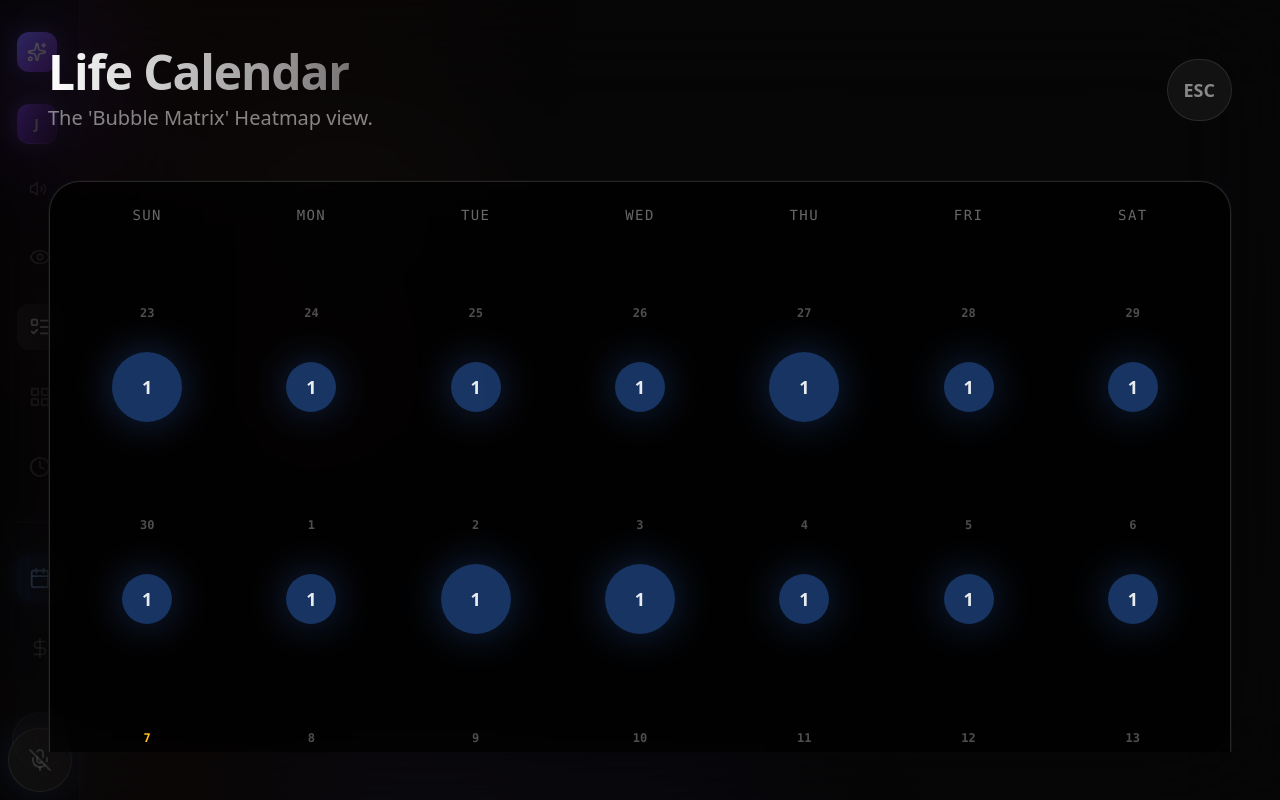
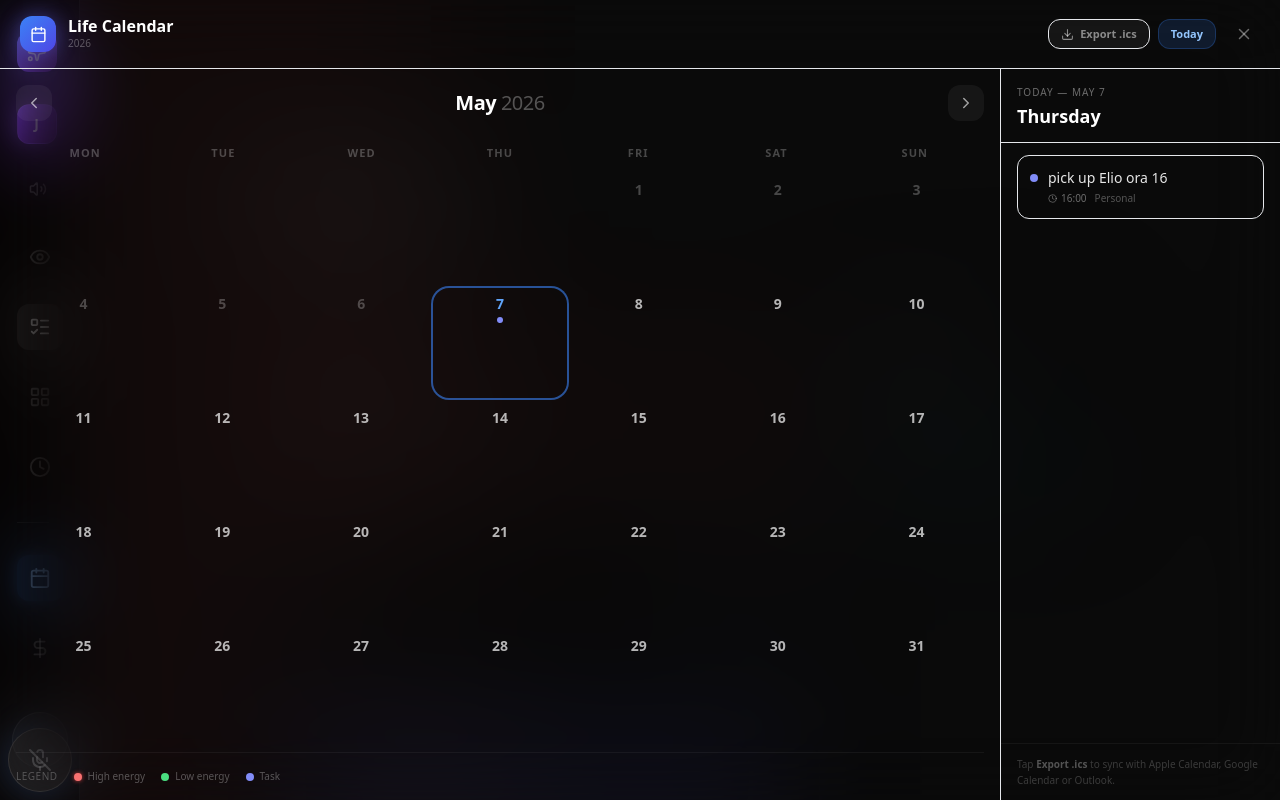
Before and after one commit to giuce8882/sergius-os, a React (Vite) app: page / in a window 1280 px wide. Both pictures are taken after a click on the button 39 px from the left and 578 px from the top of the page. Shown: the top 800 px of the page. Built offline with nearby package versions, Linux system fonts and the light colour scheme.

Commit message:
feat: real 2026 Life Calendar — month nav, today sync, ICS export, Jarvis dueDate support

```diff
--- a/src/components/JarvisAgent.jsx
+++ b/src/components/JarvisAgent.jsx
@@ -21,7 +21,8 @@ const TOOLS = [
           energy:    { type: 'string', description: '"high", "low", or omit' },
           projectId: { type: 'string', description: 'Client or project name (business) or life area (personal)' },
           stage:     { type: 'string', description: 'Idea | Development | In Production | Paid/Wrapped' },
-          hour:      { type: 'number', description: 'Scheduled hour (0-23) if time-specific' }
+          hour:      { type: 'number', description: 'Scheduled hour (0-23) if time-specific' },
+          dueDate:   { type: 'string', description: 'Due date in YYYY-MM-DD format if the task is for a specific day' }
         },
         required: ['text', 'domain']
       }
@@ -46,7 +47,8 @@ const TOOLS = [
                 energy:    { type: 'string' },
                 projectId: { type: 'string' },
                 stage:     { type: 'string' },
-                hour:      { type: 'number' }
+                hour:      { type: 'number' },
+                dueDate:   { type: 'string', description: 'Due date in YYYY-MM-DD format' }
               },
               required: ['text', 'domain']
             }
@@ -429,6 +431,7 @@ const JarvisAgent = ({ isOpen, onClose, todos, setTodos, financial, setFinancial
           projectColor: args.projectId ? hashProjectColor(args.projectId) : null,
           domain: args.domain || 'business',
           hour: args.hour || null,
+          dueDate: args.dueDate || null,
         }, ...prev]);
         return { success: true, taskId: newId };
       }
@@ -444,6 +447,7 @@ const JarvisAgent = ({ isOpen, onClose, todos, setTodos, financial, setFinancial
           projectColor: t.projectId ? hashProjectColor(t.projectId) : null,
           domain: t.domain || 'business',
           hour: t.hour || null,
+          dueDate: t.dueDate || null,
         }));
         setTodos(prev => [...newTasks, ...prev]);
         return { success: true, count: newTasks.length };
--- a/src/components/LifeCalendar.jsx
+++ b/src/components/LifeCalendar.jsx
@@ -1,125 +1,353 @@
-import React, { useMemo } from 'react';
-import GlassPanel from './GlassPanel';
-import { Sparkles, Activity, Briefcase, Heart, Calendar } from 'lucide-react';
+import React, { useState, useMemo } from 'react';
+import { X, ChevronLeft, ChevronRight, Calendar, Download, Zap, Clock } from 'lucide-react';
+
+// ── Helpers ──────────────────────────────────────────────────────────────────
+
+const MONTHS = [
+  'January','February','March','April','May','June',
+  'July','August','September','October','November','December'
+];
+const DAYS = ['Mon','Tue','Wed','Thu','Fri','Sat','Sun'];
+
+function getDaysInMonth(year, month) {
+  return new Date(year, month + 1, 0).getDate();
+}
+
+function getFirstDayOfMonth(year, month) {
+  // Monday-first: 0=Mon ... 6=Sun
+  const day = new Date(year, month, 1).getDay();
+  return day === 0 ? 6 : day - 1;
+}
+
+// Build a full ICS file string from tasks that have an `hour` field
+function buildICS(todos) {
+  const lines = [
+    'BEGIN:VCALENDAR',
+    'VERSION:2.0',
+    'PRODID:-//Sergiu OS//Sergiu OS Tasks//EN',
+    'CALSCALE:GREGORIAN',
+    'METHOD:PUBLISH',
+  ];
+
+  const today = new Date();
+  todos.forEach(t => {
+    if (!t.hour || t.completed) return;
+    // Use today's date for time-slotted tasks (they recur daily until marked done)
+    const dtStart = new Date(today);
+    dtStart.setHours(t.hour, 0, 0, 0);
+    const dtEnd = new Date(dtStart);
+    dtEnd.setHours(t.hour + 1, 0, 0, 0);
+
+    const fmt = (d) => d.toISOString().replace(/[-:]/g, '').replace(/\.\d{3}/, '');
+
+    lines.push(
+      'BEGIN:VEVENT',
+      `UID:task-${t.id}@sergiu-os`,
+      `DTSTART:${fmt(dtStart)}`,
+      `DTEND:${fmt(dtEnd)}`,
+      `SUMMARY:${t.text.replace(/,/g, '\\,')}`,
+      `DESCRIPTION:Project: ${t.projectId || 'General'} | Energy: ${t.energy || 'normal'} | Stage: ${t.stage || 'Idea'}`,
+      'END:VEVENT',
+    );
+  });
+
+  lines.push('END:VCALENDAR');
+  return lines.join('\r\n');
+}
+
+function downloadICS(todos) {
+  const content = buildICS(todos);
+  const blob = new Blob([content], { type: 'text/calendar;charset=utf-8' });
+  const url = URL.createObjectURL(blob);
+  const a = document.createElement('a');
+  a.href = url;
+  a.download = 'sergiu-os-tasks.ics';
+  a.click();
+  URL.revokeObjectURL(url);
+}
+
+// ── Main Component ────────────────────────────────────────────────────────────
 
 export default function LifeCalendar({ todos, onClose }) {
-    // Generate the last 14 days and next 14 days for a continuous rolling view
-    const days = useMemo(() => {
   const today = new Date();
-        const d = [];
-        for (let i = -14; i <= 14; i++) {
-            const date = new Date(today);
-            date.setDate(today.getDate() + i);
-            d.push(date);
-        }
-        return d;
-    }, []);
+  const [viewYear, setViewYear] = useState(today.getFullYear());
+  const [viewMonth, setViewMonth] = useState(today.getMonth());
+  const [selectedDay, setSelectedDay] = useState(null);
 
-    // Helper: Find tasks scheduled for a specific date (mock logic based on creation time for now)
-    const getTasksForDate = (date) => {
-        return todos.filter(t => {
-            // In a real app, t.dueDate would exist. For now, random distribution based on ID for visual proof-of-concept
-            const pseudoRandomDay = (t.id % 29) - 14;
-            const tDate = new Date();
-            tDate.setDate(tDate.getDate() + pseudoRandomDay);
-            return tDate.toDateString() === date.toDateString();
+  // Build a map: "YYYY-MM-DD" → [tasks]
+  const tasksByDate = useMemo(() => {
+    const map = {};
+    todos.forEach(t => {
+      if (!t.dueDate) return;
+      const key = t.dueDate; // expects "YYYY-MM-DD"
+      if (!map[key]) map[key] = [];
+      map[key].push(t);
     });
+    return map;
+  }, [todos]);
+
+  // Also build a map for tasks with `hour` — show them on today
+  const timedTasksToday = useMemo(() =>
+    todos.filter(t => t.hour != null && !t.completed)
+  , [todos]);
+
+  const todayKey = `${today.getFullYear()}-${String(today.getMonth()+1).padStart(2,'0')}-${String(today.getDate()).padStart(2,'0')}`;
+  const todayTasks = [...(tasksByDate[todayKey] || []), ...timedTasksToday]
+    .filter((t, i, arr) => arr.findIndex(x => x.id === t.id) === i); // dedupe
+
+  // Navigate months
+  const prevMonth = () => {
+    if (viewMonth === 0) { setViewYear(y => y - 1); setViewMonth(11); }
+    else setViewMonth(m => m - 1);
+    setSelectedDay(null);
+  };
+  const nextMonth = () => {
+    if (viewMonth === 11) { setViewYear(y => y + 1); setViewMonth(0); }
+    else setViewMonth(m => m + 1);
+    setSelectedDay(null);
+  };
+  const goToToday = () => {
+    setViewYear(today.getFullYear());
+    setViewMonth(today.getMonth());
+    setSelectedDay(today.getDate());
   };
 
-    const getBubbleStyle = (category, energy, count) => {
-        const baseSize = 40;
-        // Size grows with task count and High energy tags
-        const size = Math.min(100, baseSize + (count * 10) + (energy === 'high' ? 20 : 0));
+  // Calendar grid
+  const daysInMonth = getDaysInMonth(viewYear, viewMonth);
+  const firstDay = getFirstDayOfMonth(viewYear, viewMonth);
+  const cells = [];
+  for (let i = 0; i < firstDay; i++) cells.push(null);
+  for (let d = 1; d <= daysInMonth; d++) cells.push(d);
 
-        let colorClass = 'bg-white/10 border-white/20'; // Default General
-        let auraClass = '';
+  const isToday = (d) =>
+    d === today.getDate() && viewMonth === today.getMonth() && viewYear === today.getFullYear();
+  const isPast = (d) => new Date(viewYear, viewMonth, d) < new Date(today.getFullYear(), today.getMonth(), today.getDate());
 
-        if (category === 'business') {
-            colorClass = 'bg-amber-500/40 border-amber-400/60 shadow-[0_0_30px_rgba(245,158,11,0.4)]';
-            auraClass = 'rounded-xl backdrop-blur-md'; // Blockier
-        } else if (category === 'personal') {
-            colorClass = 'bg-blue-500/40 border-blue-400/50 shadow-[0_0_40px_rgba(59,130,246,0.3)]';
-            auraClass = 'rounded-full mix-blend-screen'; // Soft Aura
-        } else if (category === 'health') {
-            colorClass = 'bg-emerald-500/10 border-emerald-400 shadow-[0_0_20px_rgba(16,185,129,0.5)]';
-            auraClass = 'rounded-full border-[3px] animate-pulse'; // Pulsing ring
-        } else {
-            auraClass = 'rounded-full';
+  const getDayKey = (d) =>
+    `${viewYear}-${String(viewMonth+1).padStart(2,'0')}-${String(d).padStart(2,'0')}`;
+
+  const getDayTasks = (d) => {
+    const key = getDayKey(d);
+    const dated = tasksByDate[key] || [];
+    // Add timed tasks on today
+    if (isToday(d)) {
+      return [...dated, ...timedTasksToday].filter((t, i, arr) => arr.findIndex(x => x.id === t.id) === i);
     }
+    return dated;
+  };
 
-        return {
-            width: `${size}px`,
-            height: `${size}px`,
-            className: `${colorClass} ${auraClass} flex items-center justify-center transition-all duration-500 hover:scale-110 cursor-pointer`
-        };
+  const selectedDayTasks = selectedDay ? getDayTasks(selectedDay) : [];
+
+  const energyDot = (tasks) => {
+    if (tasks.some(t => t.energy === 'high')) return 'bg-red-400 shadow-[0_0_6px_rgba(239,68,68,0.8)]';
+    if (tasks.some(t => t.energy === 'low')) return 'bg-green-400';
+    return 'bg-indigo-400';
   };
 
   return (
-        <div className="fixed inset-0 z-[200] flex flex-col p-6 md:p-12 animate-fade-in bg-black/40 backdrop-blur-[60px]">
-            <header className="flex justify-between items-center mb-12">
+    <div className="fixed inset-0 z-[200] flex flex-col bg-[#07070e]/97 backdrop-blur-2xl animate-fade-in"
+      style={{ paddingTop: 'env(safe-area-inset-top)', paddingBottom: 'env(safe-area-inset-bottom)' }}
+    >
+      {/* Header */}
+      <div className="flex items-center justify-between px-5 py-4 border-b border-white/8">
+        <div className="flex items-center gap-3">
+          <div className="w-9 h-9 rounded-xl bg-gradient-to-br from-blue-500 to-indigo-600 flex items-center justify-center shadow-[0_0_20px_rgba(99,102,241,0.4)]">
+            <Calendar size={17} className="text-white" />
+          </div>
           <div>
-                    <h1 className="text-5xl font-extrabold text-transparent bg-clip-text bg-gradient-to-r from-white to-white/40 drop-shadow-sm tracking-tight mb-2">Life Calendar</h1>
-                    <p className="text-white/50 text-xl">The 'Bubble Matrix' Heatmap view.</p>
+            <div className="text-white font-bold text-base leading-none">Life Calendar</div>
+            <div className="text-white/30 text-[10px] mt-0.5">{viewYear}</div>
           </div>
-                <button onClick={onClose} className="p-4 rounded-full bg-white/5 hover:bg-white/10 text-white/50 hover:text-white transition-colors border border-white/10">
-                    <span className="text-lg font-bold">ESC</span>
+        </div>
+        <div className="flex items-center gap-2">
+          <button
+            onClick={() => downloadICS(todos)}
+            className="flex items-center gap-1.5 text-[11px] font-semibold px-3 py-1.5 rounded-xl bg-white/5 hover:bg-white/10 text-white/50 hover:text-white border border-white/8 transition-all"
+            title="Export tasks as .ics — import into Apple Calendar, Google Calendar, or any calendar app"
+          >
+            <Download size={13} />
+            Export .ics
           </button>
-            </header>
+          <button
+            onClick={goToToday}
+            className="text-[11px] font-semibold px-3 py-1.5 rounded-xl bg-blue-500/15 hover:bg-blue-500/25 text-blue-300 border border-blue-500/25 transition-all"
+          >
+            Today
+          </button>
+          <button
+            onClick={onClose}
+            className="w-8 h-8 flex items-center justify-center text-white/40 hover:text-white rounded-xl hover:bg-white/10 transition-all ml-1"
+          >
+            <X size={18} />
+          </button>
+        </div>
+      </div>
 
-            <div className="flex-1 overflow-y-auto no-scrollbar pb-32">
-                <GlassPanel className="p-8 border-white/5 bg-black/40">
-                    <div className="grid grid-cols-7 gap-y-16 gap-x-4 place-items-center">
-                        {/* Day Headers */}
-                        {['Sun', 'Mon', 'Tue', 'Wed', 'Thu', 'Fri', 'Sat'].map(d => (
-                            <div key={d} className="text-white/40 font-mono text-sm tracking-widest uppercase mb-4">{d}</div>
+      <div className="flex flex-1 overflow-hidden">
+        {/* Main Calendar */}
+        <div className="flex-1 flex flex-col overflow-hidden px-4 py-4">
+
+          {/* Month Navigator */}
+          <div className="flex items-center justify-between mb-5">
+            <button
+              onClick={prevMonth}
+              className="w-9 h-9 rounded-xl bg-white/5 hover:bg-white/10 flex items-center justify-center text-white/60 hover:text-white transition-all"
+            >
+              <ChevronLeft size={18} />
+            </button>
+            <h2 className="text-xl font-bold text-white tracking-tight">
+              {MONTHS[viewMonth]} <span className="text-white/30 font-normal">{viewYear}</span>
+            </h2>
+            <button
+              onClick={nextMonth}
+              className="w-9 h-9 rounded-xl bg-white/5 hover:bg-white/10 flex items-center justify-center text-white/60 hover:text-white transition-all"
+            >
+              <ChevronRight size={18} />
+            </button>
+          </div>
+
+          {/* Day labels */}
+          <div className="grid grid-cols-7 mb-2">
+            {DAYS.map(d => (
+              <div key={d} className="text-center text-[11px] font-semibold uppercase tracking-widest text-white/25 py-1">
+                {d}
+              </div>
             ))}
+          </div>
 
-                        {/* Calendar Grid */}
-                        {days.map((date, i) => {
-                            const isToday = date.toDateString() === new Date().toDateString();
-                            const dayTasks = getTasksForDate(date);
-
-                            // Determine dominant category for the day
-                            let dominantCat = 'general';
-                            let highEnergy = false;
-
-                            if (dayTasks.length > 0) {
-                                const hasBusiness = dayTasks.some(t => t.projectId === 'business' || t.projectId === 'LiquidTodo' || t.text.toLowerCase().includes('work'));
-                                const hasHealth = dayTasks.some(t => t.text.toLowerCase().includes('health') || t.text.toLowerCase().includes('gym'));
-
-                                if (hasBusiness) dominantCat = 'business';
-                                else if (hasHealth) dominantCat = 'health';
-                                else if (dayTasks.some(t => t.projectId)) dominantCat = 'personal';
-
-                                highEnergy = dayTasks.some(t => t.energy === 'high');
-                            }
-
-                            const bubble = dayTasks.length > 0 ? getBubbleStyle(dominantCat, highEnergy ? 'high' : 'normal', dayTasks.length) : null;
+          {/* Calendar grid */}
+          <div className="grid grid-cols-7 gap-1 flex-1">
+            {cells.map((d, i) => {
+              if (!d) return <div key={`empty-${i}`} />;
+              const dayTasks = getDayTasks(d);
+              const hasSelected = selectedDay === d;
+              const todayFlag = isToday(d);
+              const pastFlag = isPast(d);
 
               return (
-                                <div key={i} className="relative flex flex-col items-center justify-center w-full aspect-square group">
-                                    <span className={`absolute top-0 text-xs font-mono font-bold z-10 ${isToday ? 'text-amber-400' : 'text-white/30 group-hover:text-white/80'}`}>
-                                        {date.getDate()}
+                <button
+                  key={d}
+                  onClick={() => setSelectedDay(d === selectedDay ? null : d)}
+                  className={`
+                    relative flex flex-col items-center pt-2 pb-1 rounded-2xl transition-all duration-200 min-h-[52px]
+                    ${hasSelected ? 'bg-blue-500/20 border border-blue-500/40' : 'hover:bg-white/5 border border-transparent'}
+                    ${todayFlag && !hasSelected ? 'ring-2 ring-blue-500/60 ring-offset-0' : ''}
+                  `}
+                >
+                  <span className={`text-sm font-bold leading-none mb-1.5 ${
+                    todayFlag ? 'text-blue-400' :
+                    pastFlag ? 'text-white/25' :
+                    'text-white/70'
+                  }`}>
+                    {d}
                   </span>
 
-                                    {/* The Heatmap Bubble */}
-                                    <div className="flex-1 w-full flex items-center justify-center mt-4">
-                                        {bubble ? (
+                  {/* Task dots */}
+                  {dayTasks.length > 0 && (
+                    <div className="flex flex-wrap gap-0.5 justify-center max-w-full px-1">
+                      {dayTasks.slice(0, 3).map((t, idx) => (
                         <div
-                                                className={bubble.className}
-                                                style={{ width: bubble.width, height: bubble.height }}
-                                            >
-                                                <span className="text-white/90 font-bold text-lg">{dayTasks.length}</span>
+                          key={idx}
+                          className={`w-1.5 h-1.5 rounded-full flex-shrink-0 ${
+                            t.energy === 'high' ? 'bg-red-400 shadow-[0_0_4px_rgba(239,68,68,0.8)]' :
+                            t.energy === 'low' ? 'bg-green-400' :
+                            'bg-indigo-400'
+                          }`}
+                        />
+                      ))}
+                      {dayTasks.length > 3 && (
+                        <span className="text-[9px] text-white/30 leading-none">+{dayTasks.length - 3}</span>
+                      )}
+                    </div>
+                  )}
+                </button>
+              );
+            })}
+          </div>
+
+          {/* Legend */}
+          <div className="flex items-center gap-4 pt-4 border-t border-white/5 mt-3">
+            <span className="text-white/25 text-[10px] uppercase tracking-wider">Legend</span>
+            {[
+              { color: 'bg-red-400 shadow-[0_0_4px_rgba(239,68,68,0.8)]', label: 'High energy' },
+              { color: 'bg-green-400', label: 'Low energy' },
+              { color: 'bg-indigo-400', label: 'Task' },
+            ].map(({ color, label }) => (
+              <div key={label} className="flex items-center gap-1.5">
+                <div className={`w-2 h-2 rounded-full ${color}`} />
+                <span className="text-white/30 text-[10px]">{label}</span>
+              </div>
+            ))}
+          </div>
+        </div>
+
+        {/* Day Detail Panel */}
+        <div className={`
+          w-[280px] flex-shrink-0 border-l border-white/8 flex flex-col overflow-hidden
+          transition-all duration-300
+          ${selectedDay || true ? 'opacity-100' : 'opacity-0'}
+        `}>
+          <div className="px-4 pt-4 pb-3 border-b border-white/8">
+            <div className="text-white/40 text-[10px] uppercase tracking-widest mb-0.5">
+              {selectedDay ? `${MONTHS[viewMonth]} ${selectedDay}, ${viewYear}` : `Today — ${MONTHS[today.getMonth()]} ${today.getDate()}`}
+            </div>
+            <div className="text-white font-bold text-lg">
+              {selectedDay
+                ? isToday(selectedDay) ? 'Today' : new Date(viewYear, viewMonth, selectedDay).toLocaleDateString('en', { weekday: 'long' })
+                : new Date().toLocaleDateString('en', { weekday: 'long' })
+              }
+            </div>
+          </div>
+
+          <div className="flex-1 overflow-y-auto px-4 py-3 space-y-2">
+            {(selectedDay ? selectedDayTasks : todayTasks).length === 0 ? (
+              <div className="text-white/25 text-sm text-center pt-8">
+                No tasks for this day.
+                <br />
+                <span className="text-[11px]">Add "ora X" to a task to pin it here.</span>
               </div>
             ) : (
-                                            <div className="w-2 h-2 rounded-full bg-white/5 transition-colors group-hover:bg-white/20"></div>
+              (selectedDay ? selectedDayTasks : todayTasks)
+                .sort((a, b) => (a.hour ?? 99) - (b.hour ?? 99))
+                .map(t => (
+                  <div
+                    key={t.id}
+                    className="flex items-start gap-2.5 bg-white/4 border border-white/6 rounded-xl p-3"
+                  >
+                    <div className={`w-2 h-2 rounded-full flex-shrink-0 mt-1.5 ${
+                      t.energy === 'high' ? 'bg-red-400 shadow-[0_0_5px_rgba(239,68,68,0.8)]' :
+                      t.energy === 'low' ? 'bg-green-400' : 'bg-indigo-400'
+                    }`} />
+                    <div className="flex-1 min-w-0">
+                      <p className="text-white/90 text-sm font-medium leading-snug truncate">{t.text}</p>
+                      <div className="flex items-center gap-2 mt-1 flex-wrap">
+                        {t.hour != null && (
+                          <span className="flex items-center gap-1 text-[10px] text-white/40">
+                            <Clock size={9} /> {t.hour}:00
+                          </span>
+                        )}
+                        {t.projectId && (
+                          <span className="text-[10px] text-white/30 truncate max-w-[100px]">{t.projectId}</span>
+                        )}
+                        {t.energy === 'high' && (
+                          <span className="flex items-center gap-0.5 text-[10px] text-red-400">
+                            <Zap size={9} />High
+                          </span>
                         )}
                       </div>
                     </div>
-                            );
-                        })}
                   </div>
-                </GlassPanel>
+                ))
+            )}
+          </div>
+
+          {/* ICS export hint */}
+          <div className="px-4 py-3 border-t border-white/5">
+            <p className="text-white/20 text-[10px] leading-relaxed">
+              Tap <strong className="text-white/30">Export .ics</strong> to sync with Apple Calendar, Google Calendar or Outlook.
+            </p>
+          </div>
+        </div>
       </div>
     </div>
   );
```
Lines whose indentation alone changed are shown as unchanged.
